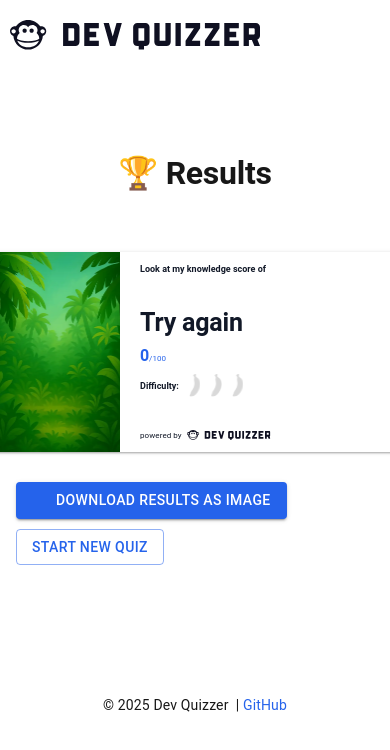
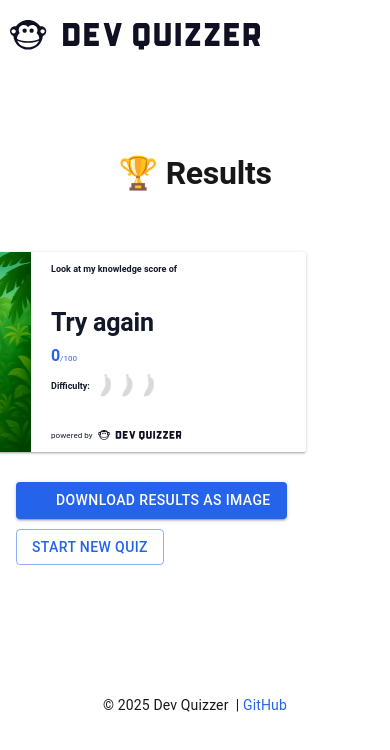
Before and after one commit to Mazurofficial/dev-quizzer-next-app, a Next.js app: page /results in a window 390 px wide. Shown: the top 750 px of the page. Built offline with nearby package versions, Linux system fonts and the light colour scheme; some icons are missing; what @mui/material-nextjs would draw is missing.

Commit message:
positioning fix

```diff
--- a/src/features/quiz/ui/Results/Results.module.scss
+++ b/src/features/quiz/ui/Results/Results.module.scss
@@ -153,7 +153,7 @@
 @media screen and (max-width: 500px) {
     .resultsShareBanner {
         transform: scale(0.5);
-        margin: -70px 0;
+        margin: -70px 0 -70px -50%;
     }
 
     .resultsBtns {
```
